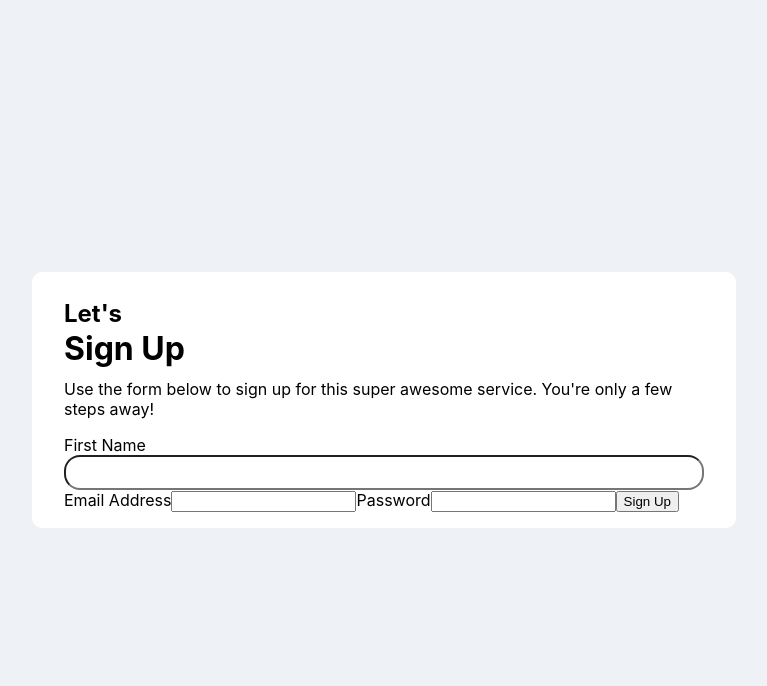
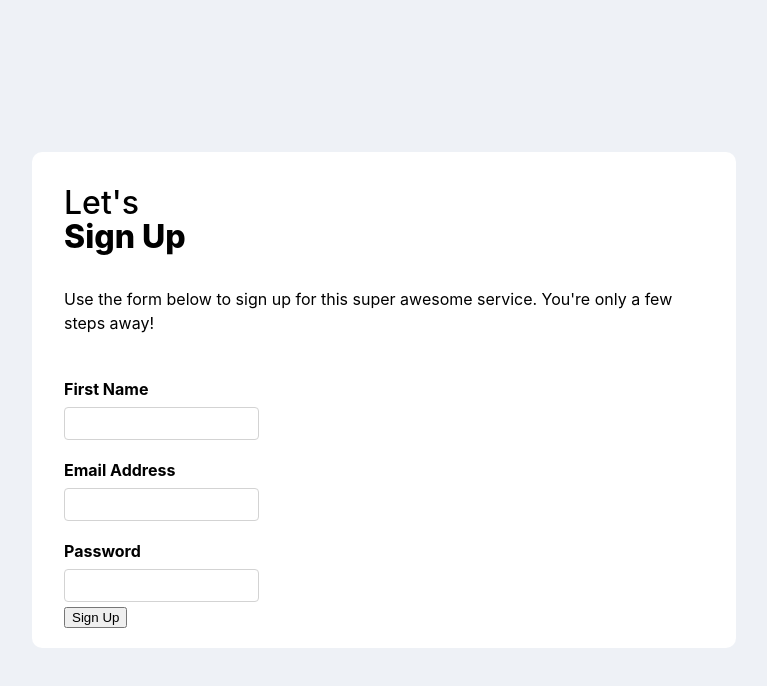
Before and after one commit to jleahwolff/flipgrid-challenge, a React (Create React App) app in the folder flipgrid-challenge/: page / in a window 1280 px wide. Shown: the top 686 px of the page, without its empty margins (256-1023 px from the left). Built offline with nearby package versions, Linux system fonts and the light colour scheme.

Commit message:
Styling login form

```diff
--- a/flipgrid-challenge/src/App.css
+++ b/flipgrid-challenge/src/App.css
@@ -14,23 +14,47 @@
   max-width: 50%;
 }
 
+.login-box{
+  display: flex;
+  flex-wrap:wrap;
+}
+
+.login-box div {
+  margin: .25rem 0;
+}
+
 h2{
-  line-height: .5;
+  line-height: .25;
+  font-weight: 500;
+  font-size: 2rem;
 }
 
 h1{
   font-style: bold;
-  line-height: .5;
+  line-height: .25;
+  font-weight: 800;
+  /* margin-bottom: 2rem; */
+}
+
+p{
+  line-height: 1.5;
 }
 
 .form-input{
   display:flex;
   flex-direction: column;
-
 }
 
 .input{
-  border-radius: 1rem;
+  border-radius: .25rem;
   padding: .5rem;
+  border: 1px solid lightgray;
+  /* outline: none; */
+  box-sizing: border-box;
+}
 
+.label{
+  font-weight: 700;
+  margin-bottom: .5rem;
+  margin-top: 1rem;
 }
--- a/flipgrid-challenge/src/components/Login.js
+++ b/flipgrid-challenge/src/components/Login.js
@@ -1,24 +1,34 @@
 import React from 'react';
 import '../App.css';
 import Button from './reusableComponents/Button';
+import { useHistory } from 'react-router-dom';
 
-function Login(){
+
+
+const Login = () => {
+    const history = useHistory()
+
     const onSuccess = (e) => {
         e.preventDefault();
-        alert('success');
+        history.push('/success')
+        // alert('success');
     }
+
     return(
-        <div>
+        <div className='login-box'>
         <div className='header'>
         <h2>Let's</h2>
         <h1>Sign Up</h1>
+        </div>
+        <div>
             <p>
                 Use the form below to sign up for this super awesome service. You're only a few steps away!
             </p>
+        </div>
         <div className='form'>
             <form onSubmit={onSuccess}>
             <div className='form-input'>
-                <label htmlFor='fNameInput'>First Name</label>
+                <label className='label' htmlFor='fNameInput'>First Name</label>
                 <input
                     className='input'
                     type='text'
@@ -28,27 +38,33 @@ function Login(){
                     >
                     </input>
                 </div>
-                <label htmlFor='emailInput'>Email Address</label>
+            <div className='form-input'>
+                <label className='label' htmlFor='emailInput'>Email Address</label>
                 <input
+                    className='input'
                     type='text'
                     placeholder=''
                     id='emailInput'
                     name='email'
                     >
                     </input>
-                <label htmlFor='passInput'>Password</label>
+                </div>
+            <div className='form-input'>
+                <label className='label' htmlFor='passInput'>Password</label>
                 <input
+                    className='input'
                     type='text'
                     placeholder=''
                     id='passInput'
                     name='pass'
                     >
                     </input>
+                </div>
             <Button buttonType='submit' buttonText='Sign Up'/>
 
                 </form>
         </div>
-        </div>
+
 
         </div>
     )
```
Also changed, not shown: 1 other file (tests, documents, lock files or other folders). Lines whose indentation alone changed are shown as unchanged.
